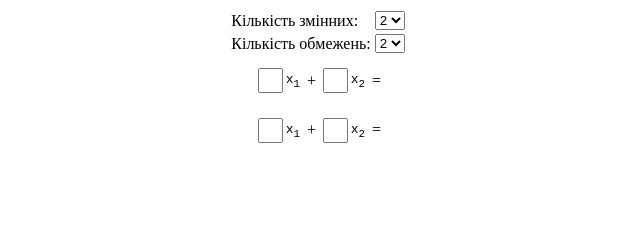
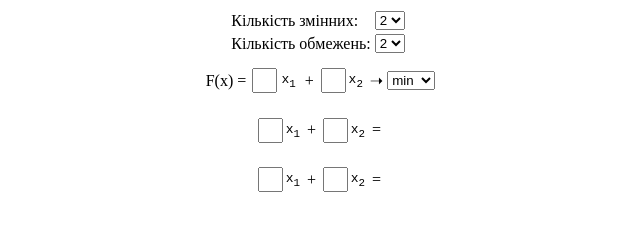
Before and after one commit to NeedGOOD/simplex-table, a plain HTML site: page index.html in a window 1280 px wide. Shown: the whole page, without its empty margins (322-962 px from the left). Drawn offline with Linux system fonts and the light colour scheme.

Commit message:
add block function

```diff
--- a/index.html
+++ b/index.html
@@ -41,7 +41,9 @@
             </td>
         </tr>
     </table>
+    <div id="function-container"></div>
     <div id="table-container"></div>
+    <script src="./src/createFunction.js"></script>
     <script src="./src/createStartTable.js"></script>
     <script src="./src/inputSize.js"></script>
 </body>
--- /dev/null
+++ b/src/createFunction.js
@@ -0,0 +1,80 @@
+function createFuntion(container, cols = 2) {
+    container.innerHTML = ''
+
+    cols = cols * 2 + 1
+    console.log(cols)
+
+    const table = document.createElement('table')
+    table.className = 'table-restrictions'
+
+    const tr = document.createElement('tr')
+    for (let i = 1, k = 0; i <= cols; ++i) {
+        const td = document.createElement('td')
+        const div = document.createElement('div')
+        div.className = 'info-box'
+
+        if (i === cols) {
+            td.className = 'selects'
+            appendSelectMaxOrMin(div)
+        } else if (i === cols - 1) {
+            td.className = 'last-box'
+            appendArrowSign(div)
+        } else if (i % 2 !== 0) {
+            ++k
+            handleOddColumn(td, div, k)
+        } else if (i % 2 === 0) {
+            td.className = 'pair-box'
+            appendPlusSign(div)
+        }
+        td.appendChild(div)
+        tr.appendChild(td)
+    }
+    table.appendChild(tr)
+    container.appendChild(table)
+}
+
+function handleOddColumn(td, div, index) {
+    if (index === 1) {
+        div.className = 'first-info-box';
+        td.className = 'first-odd-box';
+        appendSymbolF(div, index);
+    } else {
+        td.className = 'odd-box';
+        appendInputAndPre(div, index);
+    }
+}
+
+function appendSymbolF(parent, index) {
+    const span = document.createElement('span');
+    span.className = 'function-start';
+    span.innerText = 'F(x) = ';
+    parent.appendChild(span);
+
+    const inputText = document.createElement('input');
+    inputText.type = 'text';
+    parent.appendChild(inputText);
+
+    const pre = document.createElement('pre');
+    pre.innerText = 'x';
+    const sub = document.createElement('sub');
+    sub.innerText = index;
+    pre.appendChild(sub);
+    parent.appendChild(pre);
+}
+
+function appendArrowSign(parent) {
+    const span = document.createElement('span');
+    span.innerHTML = '&#10141;';
+    parent.appendChild(span);
+}
+
+function appendSelectMaxOrMin(parent) {
+    const select = document.createElement('select')
+    const MinMax = ['min', 'max'].forEach(item => {
+        const option = document.createElement('option')
+        option.value = item
+        option.textContent = item
+        select.appendChild(option)
+    })
+    parent.appendChild(select)
+}
--- a/src/inputSize.js
+++ b/src/inputSize.js
@@ -2,11 +2,13 @@ document.addEventListener('DOMContentLoaded', function () {
     const variablesSelect = document.getElementById('variables')
     const restrictionsSelect = document.getElementById('restrictions')
     const tableContainer = document.getElementById('table-container')
+    const functionContainer = document.getElementById('function-container')
 
     function variablesOrRestrictions() {
         const variables = parseInt(variablesSelect.value)
         const restrictions = parseInt(restrictionsSelect.value)
         createStartTable(tableContainer, restrictions, variables)
+        createFuntion(functionContainer, variables)
     }
 
     variablesSelect.addEventListener('change', variablesOrRestrictions)
--- a/style/style.css
+++ b/style/style.css
@@ -1,5 +1,16 @@
 * {
     box-sizing: border-box;
+}
+
+.function-start {
+    width: 41px;
+}
+
+.first-info-box {
+    width: 100px;
+    display: flex;
+    align-items: center;
+    justify-content: space-evenly;
 }
 
 .select-size {
```
